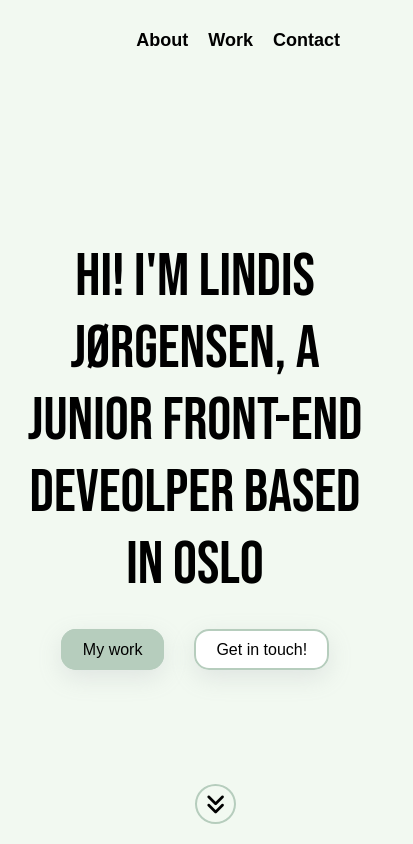
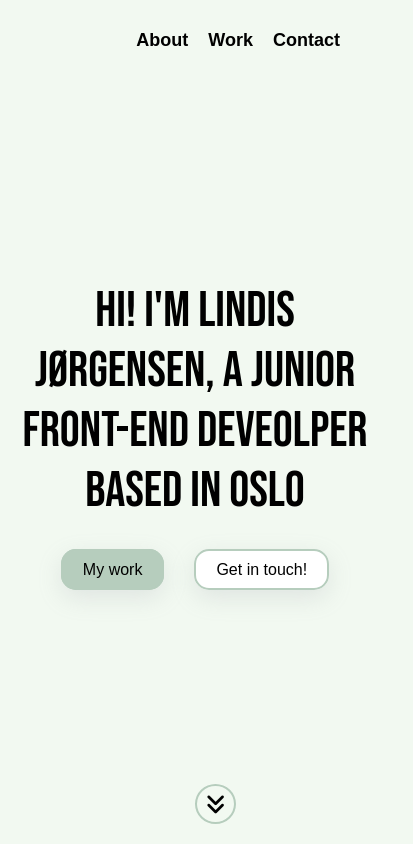
Before and after one commit to lindijor/portfolio, a React (Create React App) app: page / in a window 390 px wide. Shown: the top 844 px of the page, 413 px wide, since content can reach past the window. Built offline with nearby package versions, Linux system fonts and the light colour scheme.

Commit message:
Adjusting responsive CSS

```diff
--- a/src/App.css
+++ b/src/App.css
@@ -80,8 +80,9 @@ a {
 
 @media (max-width: 1000px) {
   h1 {
-    font-size: 60px;
+    font-size: 50px;
     width: 100%;
+    margin: 0 0 40px 0;
   }
 
   h2 {
--- a/src/Work.css
+++ b/src/Work.css
@@ -46,7 +46,7 @@ img {
 @media (max-width: 1000px) {
   .work-section {
     display: block;
-    width: 80%;
+    width: 70%;
     text-align: center;
   }
 
```
